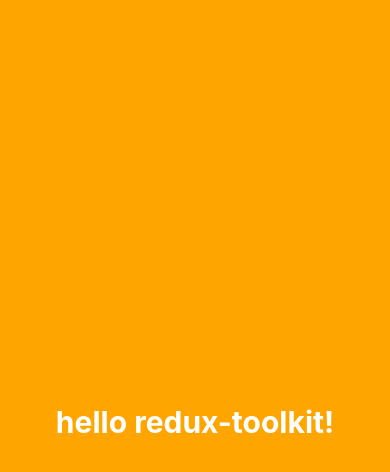
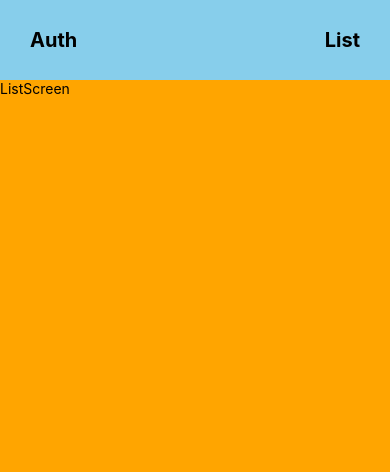
Before and after one commit to jwAndroid/learn-redux, a React Native app in the folder toolkit/: screen / in a window 390 px wide. Shown: the top 472 px of the page. Built offline with nearby package versions, Linux system fonts and the light colour scheme.

Commit message:
Update components

```diff
--- a/toolkit/App.tsx
+++ b/toolkit/App.tsx
@@ -3,21 +3,19 @@
  */
 
 import React, {memo} from 'react';
-import {Text, SafeAreaView} from 'react-native';
+import {Provider} from 'react-redux';
+import {createStore} from 'redux';
+
+import rootReducer from './src/redux/slices';
+import HomeScreen from './src/screens/HomeScreen';
+
+const store = createStore(rootReducer);
 
 function App() {
   return (
-    <SafeAreaView
-      style={{
-        flex: 1,
-        justifyContent: 'center',
-        alignItems: 'center',
-        backgroundColor: 'orange',
-      }}>
-      <Text style={{color: 'white', fontSize: 30, fontWeight: 'bold'}}>
-        hello redux-toolkit!
-      </Text>
-    </SafeAreaView>
+    <Provider store={store}>
+      <HomeScreen />
+    </Provider>
   );
 }
 
--- /dev/null
+++ b/toolkit/src/redux/slices/index.ts
@@ -0,0 +1,8 @@
+import {combineReducers} from 'redux';
+import auth from './auth';
+
+const rootReducer = combineReducers({auth});
+
+export type RootState = ReturnType<typeof rootReducer>;
+
+export default rootReducer;
--- /dev/null
+++ b/toolkit/src/screens/AuthScreen.tsx
@@ -0,0 +1,40 @@
+import React, {memo} from 'react';
+import {View, Text, Pressable} from 'react-native';
+
+function AuthScreen() {
+  return (
+    <View style={{flex: 1}}>
+      <View
+        style={{
+          flexDirection: 'row',
+          alignItems: 'center',
+          padding: 20,
+          justifyContent: 'space-between',
+        }}>
+        <Pressable
+          style={{
+            backgroundColor: 'gray',
+            paddingHorizontal: 40,
+            paddingVertical: 20,
+          }}>
+          <Text>Login</Text>
+        </Pressable>
+
+        <Pressable
+          style={{
+            backgroundColor: 'gray',
+            paddingHorizontal: 40,
+            paddingVertical: 20,
+          }}>
+          <Text>Logout</Text>
+        </Pressable>
+      </View>
+
+      <View style={{flex: 1, justifyContent: 'center', alignItems: 'center'}}>
+        <Text>user</Text>
+      </View>
+    </View>
+  );
+}
+
+export default memo(AuthScreen);
--- /dev/null
+++ b/toolkit/src/screens/HomeScreen.tsx
@@ -0,0 +1,50 @@
+import React, {useCallback, useState} from 'react';
+import {Text, SafeAreaView, View} from 'react-native';
+
+import AuthScreen from './AuthScreen';
+import ListScreen from './ListScreen';
+
+function HomeScreen() {
+  const [isAuthScreen, setIsAuthScreen] = useState(false);
+
+  const onPressAuthScreen = useCallback(() => {
+    setIsAuthScreen(true);
+  }, []);
+
+  const onPressListScreen = useCallback(() => {
+    setIsAuthScreen(false);
+  }, []);
+
+  return (
+    <SafeAreaView style={{flex: 1}}>
+      <View
+        style={{
+          width: '100%',
+          height: 80,
+          backgroundColor: 'skyblue',
+          justifyContent: 'space-between',
+          alignItems: 'center',
+          flexDirection: 'row',
+          padding: 30,
+        }}>
+        <Text
+          onPress={onPressAuthScreen}
+          style={{color: 'black', fontSize: 20, fontWeight: 'bold'}}>
+          Auth
+        </Text>
+
+        <Text
+          onPress={onPressListScreen}
+          style={{color: 'black', fontSize: 20, fontWeight: 'bold'}}>
+          List
+        </Text>
+      </View>
+
+      <View style={{flex: 1, backgroundColor: 'orange'}}>
+        {isAuthScreen ? <AuthScreen /> : <ListScreen />}
+      </View>
+    </SafeAreaView>
+  );
+}
+
+export default HomeScreen;
--- /dev/null
+++ b/toolkit/src/screens/ListScreen.tsx
@@ -0,0 +1,12 @@
+import React, {memo} from 'react';
+import {View, Text} from 'react-native';
+
+function ListScreen() {
+  return (
+    <View>
+      <Text>ListScreen</Text>
+    </View>
+  );
+}
+
+export default memo(ListScreen);
```
